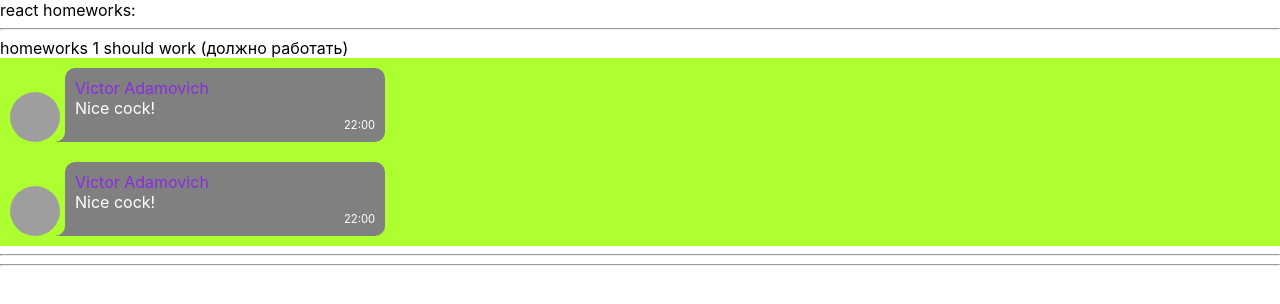
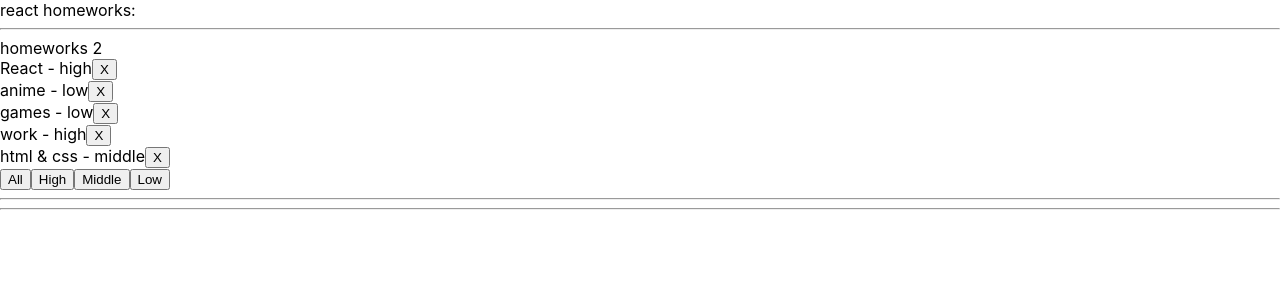
Before and after one commit to VictorAdamovich/Homework, a React (Create React App) app: page / in a window 1280 px wide. Shown: the top 304 px of the page. Built offline with nearby package versions, Linux system fonts and the light colour scheme; grey boxes are pictures that could not be loaded.

Commit message:
Add second homework

```diff
--- a/src/p1-main/m1-ui/u1-app/App.tsx
+++ b/src/p1-main/m1-ui/u1-app/App.tsx
@@ -1,13 +1,13 @@
 import React from 'react'
 import s from './App.module.css'
-import HW1 from '../../../p2-homeworks/h1/HW1'
+import HW2 from "../../../p2-homeworks/h2/HW2";
 
 function App() {
     return (
         <div className={s.App}>
             <div>react homeworks:</div>
-            <HW1/>
-            {/*<HW2/>*/}
+            {/*<HW1/>*/}
+            <HW2/>
             {/*<HW3/>*/}
             {/*<HW4/>*/}
             {/*<HW5/>*/}
--- a/src/p2-homeworks/h2/Affair.tsx
+++ b/src/p2-homeworks/h2/Affair.tsx
@@ -1,17 +1,20 @@
 import React from 'react'
+import {AffairType} from "./HW2";
 
 type AffairPropsType = {
     // key не нужно типизировать
-    affair: any // need to fix any
-    deleteAffairCallback: any // need to fix any
+    affair: AffairType // need to fix any
+    deleteAffairCallback: (_id: number) => void // need to fix any
 }
 
 function Affair(props: AffairPropsType) {
-    const deleteCallback = () => {}// need to fix
+    const deleteCallback = () => {
+        props.deleteAffairCallback(props.affair._id)
+    }// need to fix
 
     return (
         <div>
-            // show some text
+            {props.affair.name} - {props.affair.priority}
 
             <button onClick={deleteCallback}>X</button>
         </div>
--- a/src/p2-homeworks/h2/Affairs.tsx
+++ b/src/p2-homeworks/h2/Affairs.tsx
@@ -1,11 +1,11 @@
 import React from 'react'
 import Affair from './Affair'
-import {AffairType} from './HW2'
+import {AffairType, FilterType} from './HW2'
 
 type AffairsPropsType = { // need to fix any
-    data: any
-    setFilter: any
-    deleteAffairCallback: any
+    data: Array<AffairType>
+    setFilter: (value: FilterType) => void
+    deleteAffairCallback: (_id: number) => void
 }
 
 function Affairs(props: AffairsPropsType) {
@@ -17,10 +17,18 @@ function Affairs(props: AffairsPropsType) {
         />
     ))
 
-    const setAll = () => {} // need to fix
-    const setHigh = () => {}
-    const setMiddle = () => {}
-    const setLow = () => {}
+    const setAll = () => {
+        props.setFilter('all')
+    }
+    const setHigh = () => {
+        props.setFilter('high')
+    }
+    const setMiddle = () => {
+        props.setFilter('middle')
+    }
+    const setLow = () => {
+        props.setFilter('all')
+    }
 
     return (
         <div>
--- a/src/p2-homeworks/h2/HW2.tsx
+++ b/src/p2-homeworks/h2/HW2.tsx
@@ -2,12 +2,16 @@ import React, {useState} from 'react'
 import Affairs from './Affairs'
 
 // types
-export type AffairPriorityType = any // need to fix any
-export type AffairType = any // need to fix any
+export type AffairPriorityType = 'low' | 'middle' | 'high' // need to fix any
+export type AffairType = {
+    _id: number
+    name: string
+    priority: AffairPriorityType
+} // need to fix any
 export type FilterType = 'all' | AffairPriorityType
 
 // constants
-const defaultAffairs: any = [ // need to fix any
+const defaultAffairs: Array<AffairType> = [ // need to fix any
     {_id: 1, name: 'React', priority: 'high'},
     {_id: 2, name: 'anime', priority: 'low'},
     {_id: 3, name: 'games', priority: 'low'},
@@ -16,20 +20,28 @@ const defaultAffairs: any = [ // need to fix any
 ]
 
 // pure helper functions
-export const filterAffairs = (affairs: any, filter: any): any => { // need to fix any
+export const filterAffairs = (affairs: Array<AffairType>, filter: FilterType): any => { // need to fix any
     if (filter === 'all') return affairs
-    else return // need to fix
-}
-export const deleteAffair = (affairs: any, _id: any): any => { // need to fix any
-    return // need to fix
+    else switch (filter) {
+        case 'low':
+            return affairs.filter(a => a.priority === 'low')
+        case 'middle':
+            return affairs.filter(a => a.priority === 'middle')
+        case 'high':
+            return affairs.filter(a => a.priority === 'high')
+    }
+} // need to fix
+
+export const deleteAffair = (affairs: Array<AffairType>, _id: number): Array<AffairType> => { // need to fix any
+    return affairs.filter(t => t._id !== _id)// need to fix
 }
 
 function HW2() {
-    const [affairs, setAffairs] = useState<any>(defaultAffairs) // need to fix any
+    const [affairs, setAffairs] = useState<Array<AffairType>>(defaultAffairs) // need to fix any
     const [filter, setFilter] = useState<FilterType>('all')
 
     const filteredAffairs = filterAffairs(affairs, filter)
-    const deleteAffairCallback = (_id: any) => setAffairs(deleteAffair(affairs, _id)) // need to fix any
+    const deleteAffairCallback = (_id: number) => setAffairs(deleteAffair(affairs, _id)) // need to fix any
 
     return (
         <div>
```
